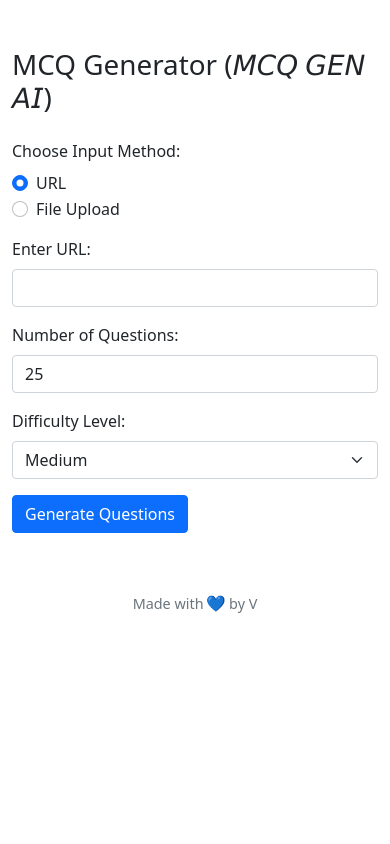
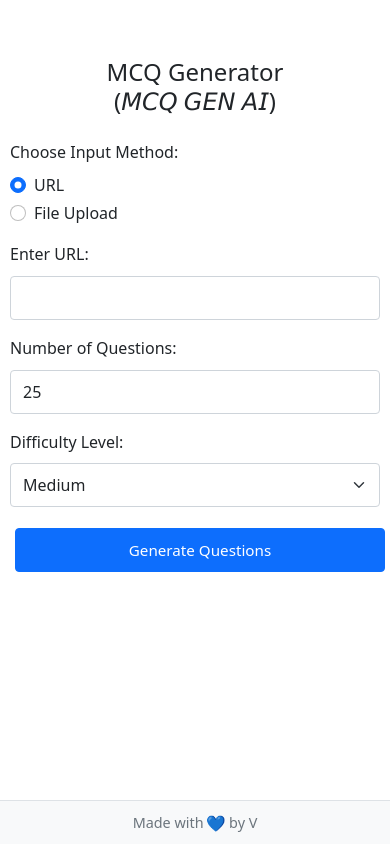
Before and after one commit to dev-bhaskar8/MCQ-GENAI, a Flask app: page / in a window 390 px wide. Run offline with Flask 3, Linux system fonts and the light colour scheme; some libraries are stand-ins or nearby versions.

Commit message:
Refactor index.html for improved mobile responsiveness and UI enhancements. Added mobile-first styles, adjusted layout for better accessibility, and refined button and timer designs. Updated footer positioning and added responsive adjustments for various screen sizes. This update aims to enhance user experience across devices.

```diff
--- a/templates/index.html
+++ b/templates/index.html
@@ -11,54 +11,204 @@
     <script src="https://cdnjs.cloudflare.com/ajax/libs/jspdf-autotable/3.5.31/jspdf.plugin.autotable.min.js"></script>
     <style>
         .hidden { display: none; }
+
+        /* Mobile-first base styles */
+        body {
+            font-size: 16px;
+            line-height: 1.6;
+            padding-bottom: 60px; /* Space for footer */
+        }
+
+        .container {
+            padding: 15px;
+            max-width: 100%;
+        }
+
+        /* Title styles */
+        .title-text {
+            font-size: clamp(1.2rem, 4vw, 1.8rem);
+            margin-bottom: 1.5rem;
+            text-align: center;
+            white-space: pre-line;
+            line-height: 1.5;
+        }
+
+        .title-main {
+            display: block;
+            margin-bottom: 0.5rem;
+        }
+
+        .title-sub {
+            display: block;
+            font-size: 0.9em;
+        }
+
+        @media (max-width: 576px) {
+            .title-text {
+                font-size: 1.3rem;
+            }
+            .title-text .subtitle {
+                font-size: 1rem;
+            }
+        }
+
+        /* Timer styles */
         #timer {
             position: fixed;
-            top: 20px;
-            right: 20px;
-            padding: 10px;
+            top: 10px;
+            right: 10px;
+            padding: 8px 12px;
             background-color: #f8f9fa;
             border-radius: 5px;
             box-shadow: 0 2px 5px rgba(0,0,0,0.1);
+            z-index: 1000;
+            font-size: 0.9rem;
         }
+
+        /* Question navigation */
         .question-nav {
             display: flex;
             flex-wrap: wrap;
             gap: 5px;
-            margin: 20px 0;
+            margin: 15px 0;
+            justify-content: center;
         }
+
         .question-nav button {
-            width: 40px;
-            height: 40px;
+            width: 35px;
+            height: 35px;
+            padding: 0;
+            font-size: 0.9rem;
         }
-        .nav-answered {
-            background-color: #198754 !important;
-            color: white !important;
+
+        /* Options styling */
+        #options button {
+            text-align: left;
+            padding: 10px 15px;
+            margin-bottom: 5px;
+            white-space: normal;
+            word-wrap: break-word;
         }
-        .result-correct {
-            background-color: #d4edda;
-            border-color: #c3e6cb;
+
+        /* Results section */
+        .card {
+            margin-bottom: 15px;
+            border-radius: 8px;
         }
-        .result-incorrect {
-            background-color: #f8d7da;
-            border-color: #f5c6cb;
+
+        .card-body {
+            padding: 15px;
         }
+
+        /* Navigation buttons */
+        .btn {
+            padding: 8px 16px;
+            font-size: 0.95rem;
+            margin: 5px;
+        }
+
+        /* Footer */
         .footer {
-            position: relative;
+            position: fixed;
+            bottom: 0;
+            left: 0;
+            right: 0;
             text-align: center;
             font-size: 0.9rem;
             color: #6c757d;
-            padding: 20px 0;
-            margin-top: 40px;
+            padding: 10px;
+            background-color: #f8f9fa;
+            border-top: 1px solid #dee2e6;
+            z-index: 1000;
         }
+
         .heart {
             color: #007bff;
             display: inline-block;
             animation: heartbeat 1.5s ease-in-out infinite;
         }
+
         @keyframes heartbeat {
             0% { transform: scale(1); }
             50% { transform: scale(1.1); }
             100% { transform: scale(1); }
+        }
+
+        /* Form elements */
+        .form-control, .form-select {
+            margin-bottom: 10px;
+        }
+
+        /* Results styling */
+        .result-correct {
+            background-color: #d4edda;
+            border-color: #c3e6cb;
+        }
+
+        .result-incorrect {
+            background-color: #f8d7da;
+            border-color: #f5c6cb;
+        }
+
+        /* Responsive adjustments */
+        @media (max-width: 576px) {
+            h1 {
+                font-size: 1.5rem;
+                margin-bottom: 1rem;
+            }
+
+            h2 {
+                font-size: 1.3rem;
+            }
+
+            .btn {
+                width: 100%;
+                margin-bottom: 10px;
+            }
+
+            .d-flex {
+                flex-direction: column;
+            }
+
+            #timer {
+                position: static;
+                margin-bottom: 15px;
+                text-align: center;
+            }
+
+            .container {
+                padding: 10px;
+            }
+
+            .card {
+                margin: 10px 0;
+            }
+        }
+
+        @media (min-width: 577px) and (max-width: 768px) {
+            .container {
+                max-width: 540px;
+            }
+        }
+
+        @media (min-width: 769px) {
+            .container {
+                max-width: 720px;
+            }
+
+            .btn {
+                margin: 5px;
+            }
+        }
+
+        /* Improve touch targets on mobile */
+        @media (hover: none) {
+            .btn,
+            .form-control,
+            .form-select,
+            #options button {
+                min-height: 44px;
+            }
         }
     </style>
 </head>
@@ -66,7 +216,10 @@
     <div class="container mt-5 mb-5">
         <!-- Generator Section -->
         <div id="generator-section">
-            <h1 class="mb-4">MCQ Generator (𝘔𝘊𝘘 𝘎𝘌𝘕 𝘈𝘐)</h1>
+            <h1 class="mb-4 text-center">
+                MCQ Generator<br>
+                (𝘔𝘊𝘘 𝘎𝘌𝘕 𝘈𝘐)
+            </h1>
             <form id="url-form" class="mb-4">
                 <div class="mb-3">
                     <label class="form-label">Choose Input Method:</label>
```
